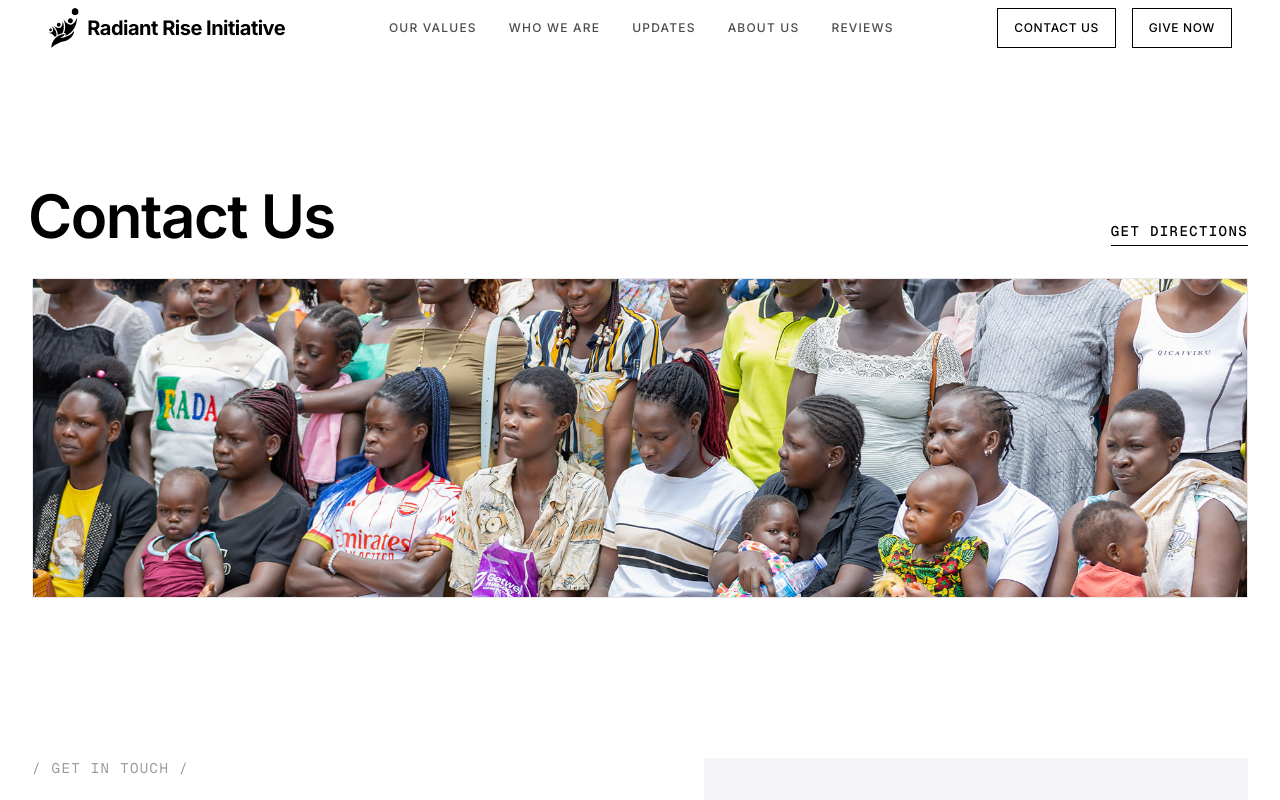
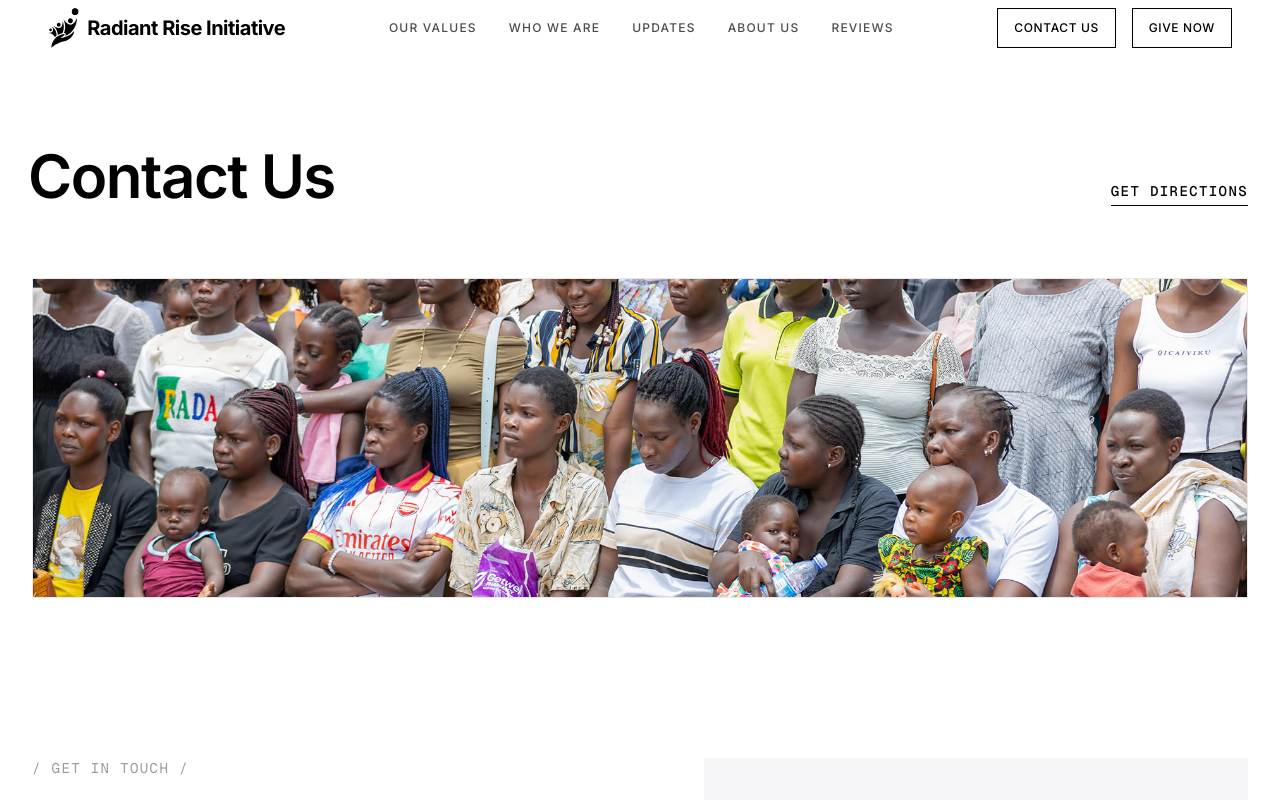
Before and after one commit to Radiant-Rise-Initiative/Radiant-Rise-Website, a Next.js app: page /contact in a window 1280 px wide. Shown: the top 800 px of the page. Built offline with nearby package versions, Linux system fonts and the light colour scheme.

Commit message:
1.7.5 - Fine-tuned Contact Page Header Spacing

```diff
--- a/app/contact/page.tsx
+++ b/app/contact/page.tsx
@@ -23,13 +23,13 @@ export default function ContactUs() {
             <Navbar />
 
             {/* Header Replication */}
-            <section className="pt-[60px] md:pt-[90px] px-4 md:px-12 lg:px-8 w-full">
+            <section className="pt-[20px] md:pt-[50px] px-4 md:px-12 lg:px-8 w-full">
                 <div className="max-w-[1280px] 2xl:max-w-[1440px] mx-auto w-full">
                     <SectionHeader
                         title="Contact Us"
                         linkText="Get Directions"
                         href="#location-map"
-                        className="mb-8"
+                        className="mb-[72px]"
                     />
                 </div>
             </section>
```
